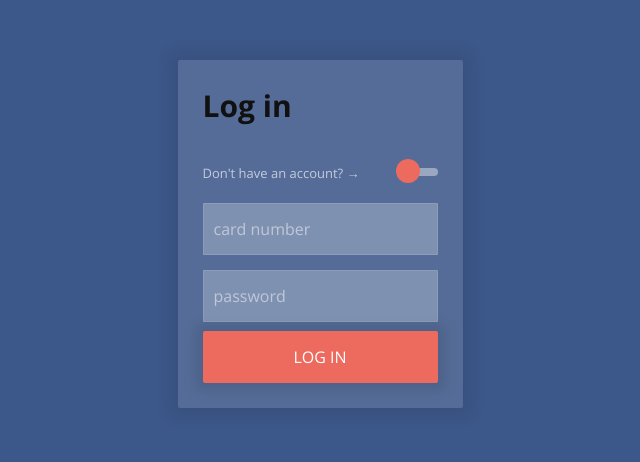
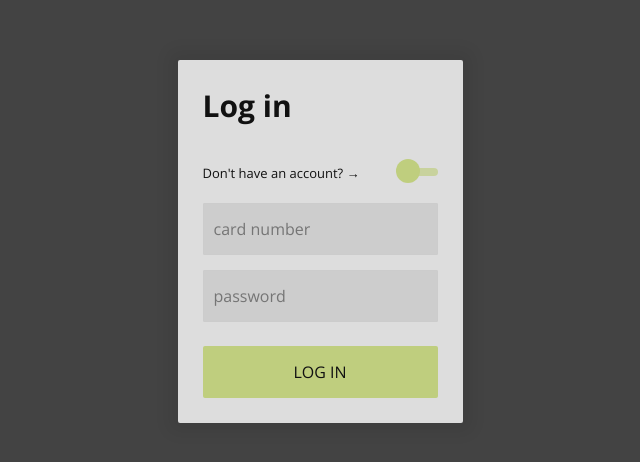
Before and after one commit to teatou/bank, a React (Vite) app in the folder client/: page / in a window 1280 px wide. Shown: the part 140-602 px from the top of the page, without its empty margins (320-960 px from the left). Built offline with nearby package versions, Linux system fonts and the light colour scheme.

Commit message:
Log ui (log-signup error not fixed)

```diff
--- a/client/src/pages/Log.jsx
+++ b/client/src/pages/Log.jsx
@@ -8,7 +8,8 @@ class LoginComponent extends React.Component {
         super(props);
         this.state = {
             mode: this.props.mode,
-            store: this.props.store
+            store: this.props.store,
+            error: '',
         }
     }
     toggleMode() {
@@ -16,19 +17,23 @@ class LoginComponent extends React.Component {
         this.setState({ mode: newMode});
     }
 
-    handleSubmit(e) {
+    async handleSubmit(e) {
         e.preventDefault()
         if (this.state.mode === 'login') {
             const number = e.target.number.value
             const password = e.target.password.value
-            this.state.store.login(number, password)
+            const response = await this.state.store.login(number, password)
+            this.setState({error: response.error})
         } else {
             const firstName = e.target.firstName.value
             const lastName = e.target.lastName.value
-            const createPassword = e.target.lastName.value
-            const repeatPassword = e.target.lastName.value
+            const createPassword = e.target.createPassword.value
+            const repeatPassword = e.target.repeatPassword.value
             if (createPassword === repeatPassword) {
-                this.state.store.signup(firstName, lastName, createPassword)
+                const response = await this.state.store.signup(firstName, lastName, createPassword)
+                this.setState({error: response.error})
+            } else {
+                this.setState({error: 'passwords don\'t match'})
             }
         }
     }
@@ -47,6 +52,7 @@ class LoginComponent extends React.Component {
                         </div>
                     </header>
                     <LoginForm mode={this.state.mode} onSubmit={(e) => this.handleSubmit(e)} />
+                    <span className='loginError'>{this.state.error}</span>
                 </section>
             </div>
         )
@@ -73,7 +79,7 @@ class LoginForm extends React.Component {
                     <Input type="password" name="repeatPassword" id="repeatpassword" label="repeat password" disabled={this.props.mode === 'login'} />
                 </div>
             </div>
-            <button className="button button--primary full-width" type="submit">{this.props.mode === 'login' ? 'Log In' : 'Sign Up'}</button>
+            <button className="button--primary" type="submit">{this.props.mode === 'login' ? 'Log In' : 'Sign Up'}</button>
         </form>
         )
     }
--- a/client/src/store/store.js
+++ b/client/src/store/store.js
@@ -80,8 +80,10 @@ export default class Store {
             this.setAuth(true)
             localStorage.setItem('isAuth', 'true')
             await this.checkAuth()
+            return ''
         } catch (e) {
             console.log(e.response.data)
+            return e.response.data
         }
     }
 
@@ -90,8 +92,10 @@ export default class Store {
             const response = await AuthService.signup(firstName, lastName, password)
             this.setAuth(true)
             await this.login(response.data.number, response.data.password)
+            return ''
         } catch (e) {
-            console.log(e)
+            console.log(e.response.data)
+            return e.response.data
         }
     }
 
--- a/client/src/styles/Log.css
+++ b/client/src/styles/Log.css
@@ -1,8 +1,13 @@
 @import url('https://fonts.googleapis.com/css?family=Open+Sans:300,400,700');
 
- body {
-	 font-family: 'Open Sans', sans-serif;
-	 font-size: 16px;
+.log {
+	width: 100vw;
+	height: 100vh;
+	overflow: hidden;
+}
+
+.loginError {
+	color: red;
 }
 
  .form-block-wrapper {
@@ -15,7 +20,7 @@
 }
  .form-block-wrapper {
 	 opacity: 0.92;
-	 background-color: #2c497f;
+	 background-color: #333333;
 }
 
  .form-block {
@@ -23,9 +28,9 @@
 	 margin: 25vh auto 0;
 	 width: 285px;
 	 padding: 25px;
-	 background: rgba(255, 255, 255, .13);
+	 background: #dddddd;
 	 border-radius: 2px;
-	 color: #fff;
+	 color: #111111;
 	 -webkit-box-shadow: 0px 0px 16px 9px rgba(0, 0, 0, 0.07);
 	 -moz-box-shadow: 0px 0px 16px 9px rgba(0, 0, 0, 0.07);
 	 box-shadow: 0px 0px 16px 9px rgba(0, 0, 0, 0.07);
@@ -43,7 +48,7 @@
  .form-block__toggle-block span {
 	 font-size: 13px;
 	 font-weight: 300;
-	 color: rgba(255, 255, 255, .65);
+	 color: #111111;
 }
  .form-block__input-wrapper {
 	 height: 126px;
@@ -62,19 +67,19 @@
  .form-group__input {
 	 display: block;
 	 font-size: 15px;
-	 color: #fff;
+	 color: #111111;
 	 width: 100%;
 	 box-sizing: border-box;
 	 font-size: 16px;
 	 padding: 14px 10px;
 	 margin-bottom: 15px;
-	 background: rgba(255, 255, 255, .25);
-	 border: 1px solid rgba(255, 255, 255, .1);
+	 background: #ccccccee;
+	 border: 1px solid #ccccccff;
 	 border-radius: 1px;
 }
  .form-group__input:focus {
 	 outline: none;
-	 border: 1px solid #fff;
+	 border: 1px solid #ccccccff;
 	 background: transparent;
 }
  .form-block--is-signup .form-group__input {
@@ -93,7 +98,8 @@
 	 opacity: 1;
 }
 
- .button {
+.button--primary {
+	margin-top: 15px;
 	 display: inline-block;
 	 padding: 15px 12px;
 	 margin-bottom: 0;
@@ -110,17 +116,13 @@
 	 -moz-transition: all 0.2s ease-in-out;
 	 -webkit-transition: all 0.2s ease-in-out;
 	 transition: all 0.2s ease-in-out;
-	 -webkit-box-shadow: 0px 0px 13px 8px rgba(0, 0, 0, 0.1);
-	 -moz-box-shadow: 0px 0px 13px 8px rgba(0, 0, 0, 0.1);
-	 box-shadow: 0px 0px 13px 8px rgba(0, 0, 0, 0.1);
-}
- .button--primary {
-	 background: #ed6a5e;
-	 color: #fff;
+	 background: #bfce7e;
+	 color: #111111;
 	 width: 100%;
 }
- .button:hover {
-
+ .button--primary:hover {
+	background: #d3e491;
+	box-shadow: none;
 }
 
  input[type="checkbox"] {
@@ -134,7 +136,7 @@
 	 right: 0;
 	 width: 40px;
 	 height: 8px;
-	 background: rgba(255, 255, 255, .4);
+	 background: #bfce7eaa;
 	 cursor: pointer;
 	 -webkit-border-radius: 50px;
 	 -moz-border-radius: 50px;
@@ -148,7 +150,7 @@
 	 right: 18px;
 	 width: 24px;
 	 height: 24px;
-	 background: #ed6a5e;
+	 background: #bfce7e;
 	 cursor: pointer;
 	 -webkit-border-radius: 50%;
 	 -moz-border-radius: 50%;
@@ -163,20 +165,16 @@
  ::-webkit-input-placeholder {
 	/* Chrome/Opera/Safari */
 	 font-weight: 300;
-	 color: rgba(255, 2505, 255, .5);
 }
  ::-moz-placeholder {
 	/* Firefox 19+ */
 	 font-weight: 300;
-	 color: rgba(255, 255, 255, .5);
 }
  :-ms-input-placeholder {
 	/* IE 10+ */
 	 font-weight: 300;
-	 color: rgba(255, 255, 255, .5);
 }
  :-moz-placeholder {
 	/* Firefox 18- */
 	 font-weight: 300;
-	 color: rgba(255, 255, 255, .5);
 }
--- a/client/src/styles/Sidebar.css
+++ b/client/src/styles/Sidebar.css
@@ -69,6 +69,7 @@ li a span {
     justify-content: center;
     position: relative;
     left: -6px;
+    text-transform: capitalize;
 }
 
 .logout-icon {
```
